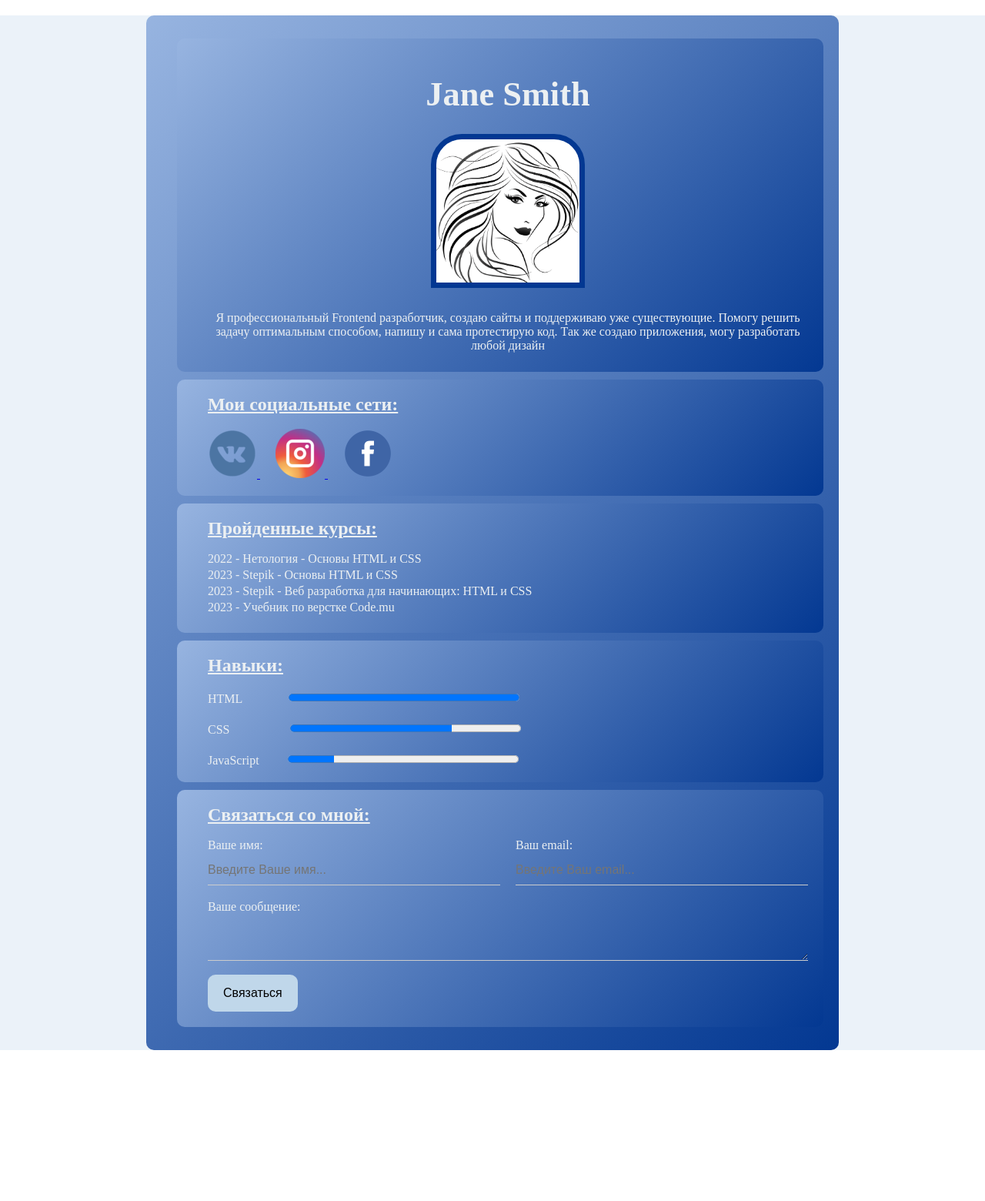
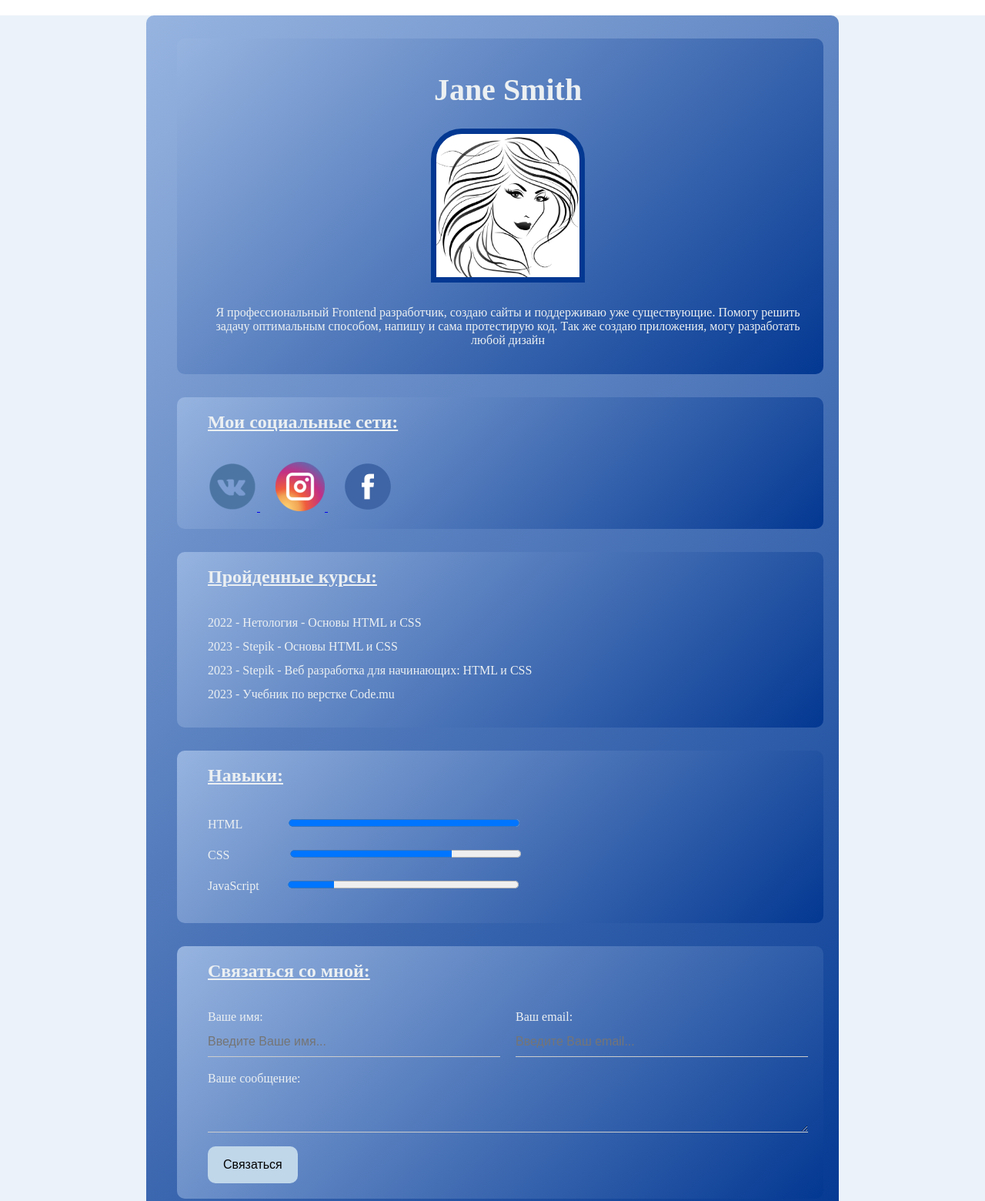
Before and after one commit to Aramina23/CV1, a plain HTML site: page index.html in a window 1280 px wide. Shown: the top 1560 px of the page at 77% size. Before the commit the page ends 1374 px from the top, so only its background shows below. Drawn offline with Linux system fonts and the light colour scheme.

Commit message:
Add files via upload

```diff
--- a/style.css
+++ b/style.css
@@ -25,18 +25,18 @@
 h1 {
     text-align: center;
     margin-bottom: 30px;
-    font-size: calc(24px + 16 * (100vw / 1280));
+    font-size: calc(30px + 10 * (100vw / 1280));
 }
 
-@media (min-width: 767px){
+/*@media (min-width: 767px){
     h1 {
      font-size: calc(24px + (16 + 16 * 0.7) * ((100vw - 320px) / 1280));
     }
-   }
+   }*/
 
 p {
     font-size: calc(10px + 6 * (100vw / 1280));
-    padding-bottom: 5px;
+    padding-bottom: 15px;
 }
 
 .header > p {
@@ -61,7 +61,7 @@ p {
 }
 
 h2 {
-    padding-bottom: 20px;
+    padding-bottom: 40px;
     margin: 0;
     font-size: calc(19px + 5 * (100vw / 1280));
     text-decoration: underline;
@@ -86,15 +86,15 @@ a:hover {
     border-radius: 10px;
     padding: 20px;
     padding-left: 40px;
-    margin-bottom: 10px;
+    margin-bottom: 30px;
 }
 
 .html > p, .css > p, .java > p, progress {
     display: inline;
 }
 
-/*@media (min-width: 767px){
-    .html > p, .css > p, .java > p, progress {
+/*@media (max-width: 400px) {
+    .html > p, .css > p, .java > p {
         display: block;
     }
    }*/
@@ -115,7 +115,7 @@ a:hover {
     padding-right: 300px;
 }
 
-.html, .css {
+.html, .css, .java {
     margin-bottom: 20px;
 }
 
@@ -125,7 +125,7 @@ a:hover {
 
 .form-group label {
     display: block;
-    font-size: calc(12px + 4 * (100vw / 1280));
+    font-size: calc(10px + 6 * (100vw / 1280));
 }
 
 .form-group input,
```
